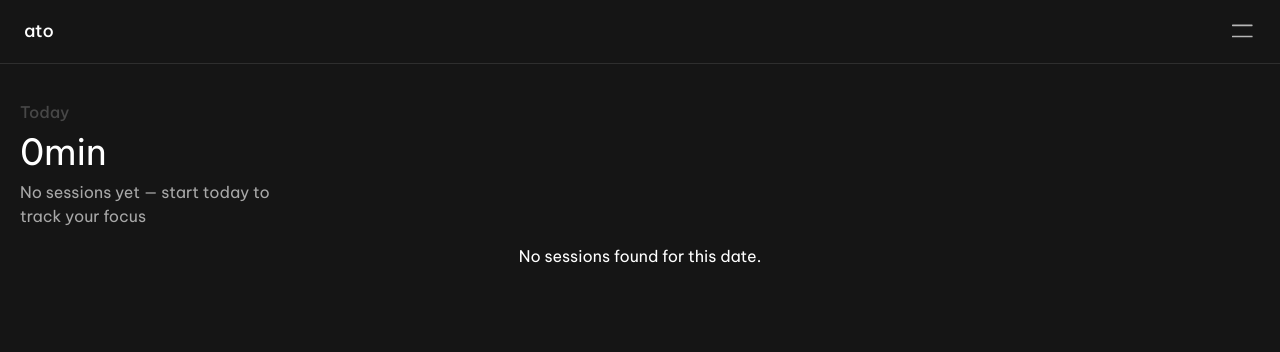
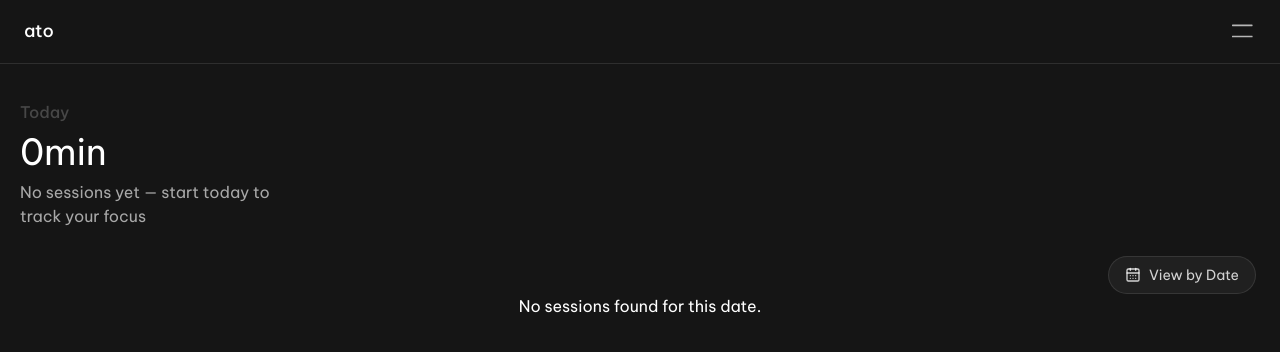
Before and after one commit to Stefan1400/ato, a React (Vite) app in the folder client/: page /analytics in a window 1280 px wide. Shown: the top 352 px of the page. Built offline with nearby package versions, Linux system fonts and the light colour scheme; no server answers; a web font is replaced by a local one.

Commit message:
feat(analytics): implement view-by-date button component UI

```diff
--- a/client/src/features/analytics/AnalyticsPage.tsx
+++ b/client/src/features/analytics/AnalyticsPage.tsx
@@ -1,10 +1,12 @@
 import FeedbackMessage from "../feedback/feedbackMessage";
 import SessionHistory from "./SessionHistory";
+import ViewByDate from "./ViewByDate";
 
 function AnalyticsPage() {
   return (
     <div className='w-screen h-auto bg-[#151515] flex flex-col items-center px-6 pt-21'>
       <FeedbackMessage />
+      <ViewByDate />
       <SessionHistory />
     </div>
   )
--- a/client/src/features/analytics/SessionHistory.tsx
+++ b/client/src/features/analytics/SessionHistory.tsx
@@ -22,7 +22,7 @@ export default function SessionHistory() {
     : [];
 
   return (
-    <div className="w-full max-w-3xl mx-auto">
+    <div className="w-full max-w-3xl mx-auto pb-7">
       <div className="mb-4 text-[#474747] font-medium mt-10">Session History - 2026-05-14</div>
 
       <div className="space-y-3">
--- /dev/null
+++ b/client/src/features/analytics/ViewByDate.tsx
@@ -0,0 +1,14 @@
+import { CalendarDays } from "lucide-react";
+
+export default function ViewByDate() {
+
+  return (
+    <button
+        type="button"
+        className="mt-3 inline-flex items-center self-end gap-2 rounded-full border border-white/10 bg-white/5 px-4 py-2 text-sm text-white/80 transition hover:border-white/20 hover:bg-white/10"
+      >
+        <CalendarDays size={16} />
+        <span>View by Date</span>
+   </button>
+  );
+}
```
